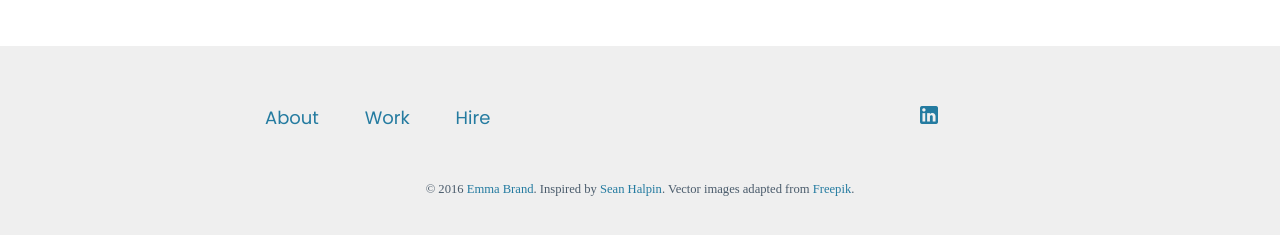
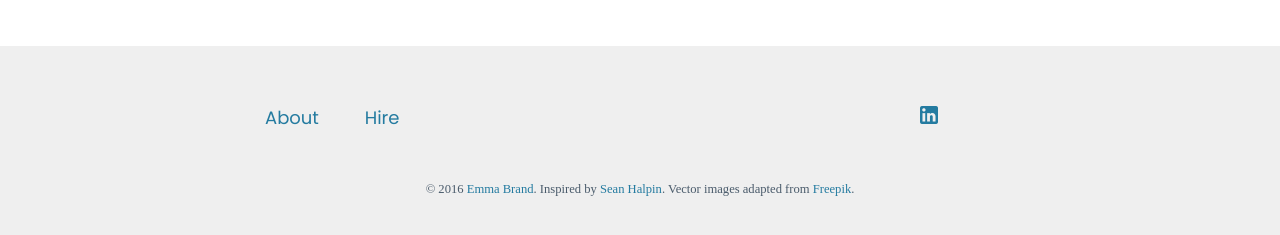
Before and after one commit to elbrand/elbrand.github.io, a Jekyll site: the page built from index.html, in a window 1280 px wide and 900 px high, scrolled down 2137 px. Shown: the part 656-891 px from the top of the window. Built offline with Jekyll 4.4.1, drawn with Linux system fonts in a browser that asks for light colours; nearby versions of some CDN libraries; some web fonts are replaced; comment, search, counter and statistics services are not loaded.

Commit message:
Update footer.html

```diff
--- a/_includes/footer.html
+++ b/_includes/footer.html
@@ -4,7 +4,7 @@
       <div class="col-sm-8 col-lg-4 col-lg-offset-2 footer-nav hidden-xs text-left">
         <ul class="list-inline">
           <li><a href="/" name="about">About</a></li>
-          <li><a href="/work" name="work">Work</a></li>
+          <!--<li><a href="/work" name="work">Work</a></li>-->
           <li><a href="mailto:{{ site.email }}" name="hire">Hire</a></li>
         </ul>
       </div>
```
